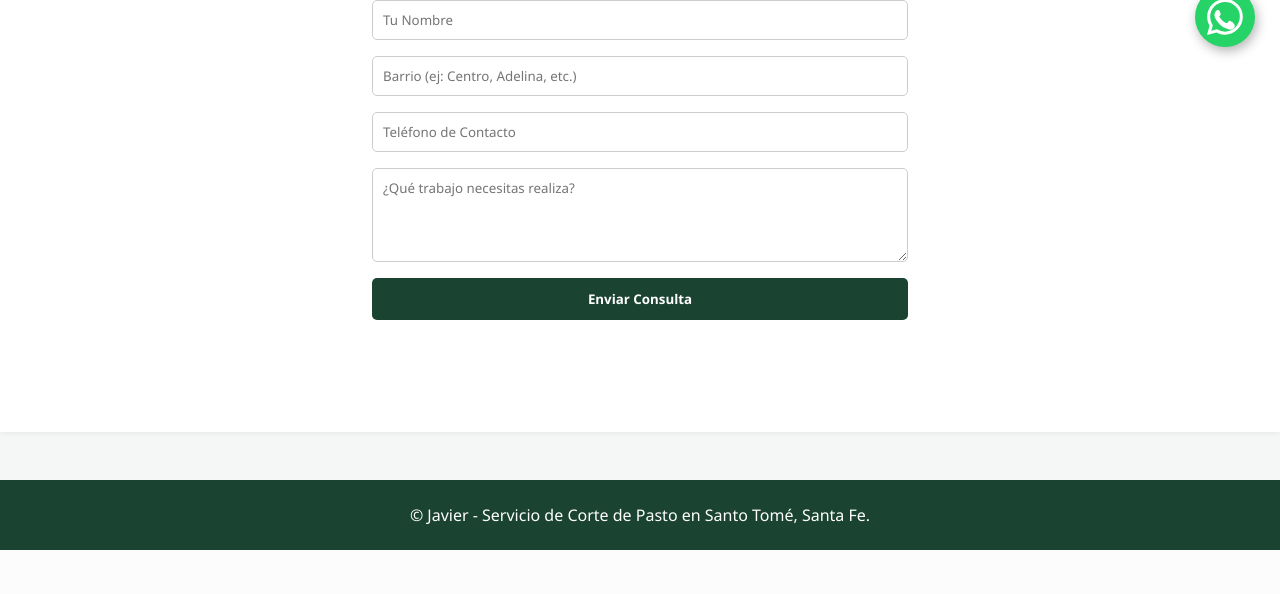
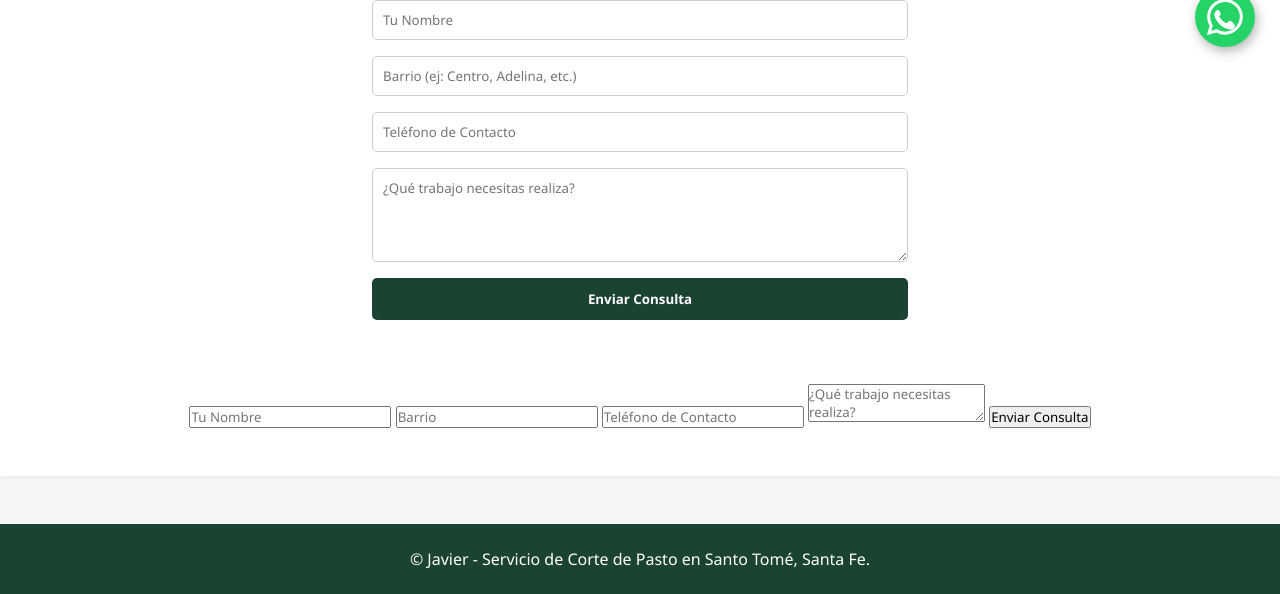
Before and after one commit to javiermnds/corte-pasto-javi, a Django app: page / in a window 1280 px wide. Shown: the part 728-1322 px from the top of the page. Before the commit the page ends 1278 px from the top, so only its background shows below. Run offline with Django 5.2, Linux system fonts and the light colour scheme; data comes from the database, SQL or seed files in the repository.

Commit message:
Update inicio.html

```diff
--- a/portal/templates/portal/inicio.html
+++ b/portal/templates/portal/inicio.html
@@ -46,4 +46,29 @@
         <button type="submit" class="btn-enviar">Enviar Consulta</button>
     </form>
 </section>
+    <form id="form-presupuesto" onsubmit="enviarAWhatsApp(event)">
+  <!-- Tus campos de texto existentes con sus respectivos ID -->
+  <input type="text" id="nombre" placeholder="Tu Nombre" required>
+  <input type="text" id="barrio" placeholder="Barrio" required>
+  <input type="text" id="telefono" placeholder="Teléfono de Contacto" required>
+  <textarea id="mensaje" placeholder="¿Qué trabajo necesitas realiza?" required></textarea>
+
+  <button type="submit" class="btn-submit">Enviar Consulta</button>
+</form>
+
+<script>
+function enviarAWhatsApp(event) {
+  event.preventDefault();
+
+  const nombre = document.getElementById('nombre').value;
+  const barrio = document.getElementById('barrio').value;
+  const telefono = document.getElementById('telefono').value;
+  const mensaje = document.getElementById('mensaje').value;
+
+  const texto = `Hola Javier! Mi nombre es ${nombre}. Vivo en ${barrio}. Mi contacto es ${telefono}. Necesito: ${mensaje}`;
+  const url = `https://wa.me/5493425191340?text=${encodeURIComponent(texto)}`;
+
+  window.open(url, '_blank');
+}
+</script>
 {% endblock %}
```
